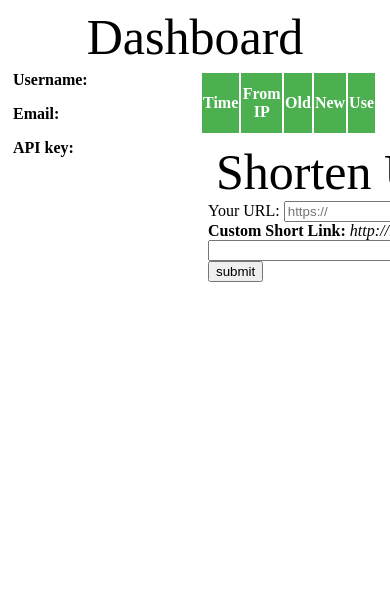
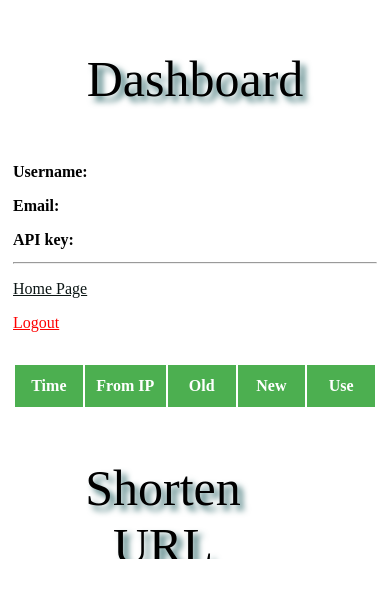
Before and after one commit to SiriusKoan/shorten-url, a Flask app: template templates/dashboard.html in a window 390 px wide; the page is wider, and only the part inside the window is pictured. Shown: the top 598 px of that part. Run offline with Flask 2, Linux system fonts and the light colour scheme; the template is opened without the code that fills it, so the values that code supplies are empty.

Commit message:
fix some minor bugs in app.py and html files and make rwd dashboard

```diff
--- a/app.py
+++ b/app.py
@@ -10,6 +10,7 @@ from flask_login import (
 )
 from flask_recaptcha import ReCaptcha
 from re import fullmatch
+from os import listdir
 import config
 import datetime
 from user_tools import login_auth, register
@@ -24,9 +25,8 @@ recaptcha = ReCaptcha(app)
 login_manager = LoginManager(app)
 db.init_app(app)
 
-# User
+
 class User(UserMixin):
-    # define basic user
     pass
 
 
@@ -35,6 +35,11 @@ def user_loader(username):
     user = User()
     user.id = username  # use username as user id
     return user
+
+@app.before_first_request
+def check_db():
+    if 'data.db' not in listdir():
+        db.create_all()
 
 
 @app.route("/", methods=["GET", "POST"])
@@ -58,7 +63,7 @@ def index():
                 return redirect(url_for("index"))
             else:
                 flash(
-                    "Bad characters or the new url has been occupied.",
+                    "Bad characters or the new url has been used.",
                     category="alert",
                 )
                 return redirect(url_for("index"))
@@ -118,10 +123,10 @@ def register_page():
                     return redirect(url_for("login_page"))
                 else:
                     flash(
-                        "Bad characters or the username has been occupied.",
+                        "Bad characters or the username has been used.",
                         category="alert",
                     )
-                    return redirect(url_for("index"))
+                    return redirect(url_for("register_page"))
 
             else:
                 flash("Please click 'I am not a robot.'", category="alert")
@@ -153,10 +158,11 @@ def api():
 def dashboard_page():
     username = current_user.get_id()
     user = Users.query.filter_by(username=username).first()
-    profile = {"username": username, "email": user.email, "api_key": user.api_key}
+    profile = {"username": username,
+               "email": user.email,
+               "api_key": user.api_key,}
     urls, graph = get_urls_info(username)
     return render_template("dashboard.html", profile=profile, urls=urls, graph=graph)
-
 
 
 @app.errorhandler(404)
@@ -169,5 +175,11 @@ def redirect_page(e):
     return redirect(url_for("index"))  # TODO customize 404 page
 
 
+@app.errorhandler(401)
+def unauthorized_page(e):
+    flash("You have to login first.", category="alert")
+    return redirect(url_for("login_page"))
+
+
 if __name__ == "__main__":
     app.run(host="127.0.0.1", port=8080)
--- a/static/style.css
+++ b/static/style.css
@@ -2,6 +2,9 @@
     font-family: 'Ubuntu';
     font-size: 50px;
     text-align: center;
+    -webkit-filter: drop-shadow(5px 5px 3px rgb(58, 112, 114));
+    filter: drop-shadow(5px 5px 3px rgb(58, 112, 114));
+    margin: 1em;
 }
 
 .flash-message {
@@ -58,6 +61,26 @@
     min-height: 200px;
 }
 
+@media only screen and (max-width: 500px) {
+    .left {
+        width: 100%;
+    }
+    .right {
+        width: 100%;
+    }
+    .rwd-table {
+        display: block;
+        width: 100%;
+        overflow-x: auto;
+        -webkit-overflow-scrolling: touch;
+        -ms-overflow-style: -ms-autohiding-scrollbar;
+    }
+}
+
+.link {
+    color: rgb(12, 22, 21);
+}
+
 input[value="text"] {
     background: #fff;
     color: #525865;
@@ -96,6 +119,7 @@ th {
     background-color: #4CAF50;
     color: white;
     text-align: center;
+    min-width: 3em;
 }
 
 td {
--- a/templates/dashboard.html
+++ b/templates/dashboard.html
@@ -1,9 +1,10 @@
 {% extends "base.html" %}
-{% block head_title%}Dashboard{% endblock head_title%}
+{% block head_title %}Dashboard{% endblock head_title %}
 {% block title %}Dashboard{% endblock title %}
 {% block content %}
 <div class="parent">
-    <div id="profile" class="left">
+    <div class="left">
+        <div id="profile">
             <span><b>Username: </b></span>
             <p id="username">{{ profile["username"] }}</p>
             <span><b>Email: </b></span>
@@ -11,8 +12,15 @@
             <span><b>API key: </b></span>
             <pre><p id="api_key">{{ profile["api_key"] }}</p></pre>
         </div>
+        <hr>
+        <div id="links">
+            <p><a href="/" class="link">Home Page</a></p>
+            <p><a href="/logout" class="link" style="color: red;">Logout</a></p>
+        </div>
+    </div>
     <div class="right">
-        <table>
+        <div class="rwd-table">
+            <table style="width: 100%; min-height: 20%;">
                 <thead>
                     <tr>
                         <th>Time</th>
@@ -32,6 +40,7 @@
                     {% endfor %}
                 </tbody>
             </table>
+        </div>
         <div id="graph">
             <embed type="image/svg+xml" src={{ graph | safe }} />
         </div>
--- a/templates/register.html
+++ b/templates/register.html
@@ -1,9 +1,7 @@
 {% extends "base.html" %}
-{% block head_title %}Register{%endblock head_title %}
+{% block head_title %}Register{% endblock head_title %}
+{% block title %}Register{% endblock title %}
 {% block content %}
-<div>
-    <a href="/"><img src="/static/img/human.png" alt="human"></a>
-</div>
 <form action="register" method="POST">
     <div>
         <!-- TODO beautify -->
```
Also changed, not shown: templates/login.html (+3 -4 lines), templates/404.html (added). Lines whose indentation alone changed are shown as unchanged.
